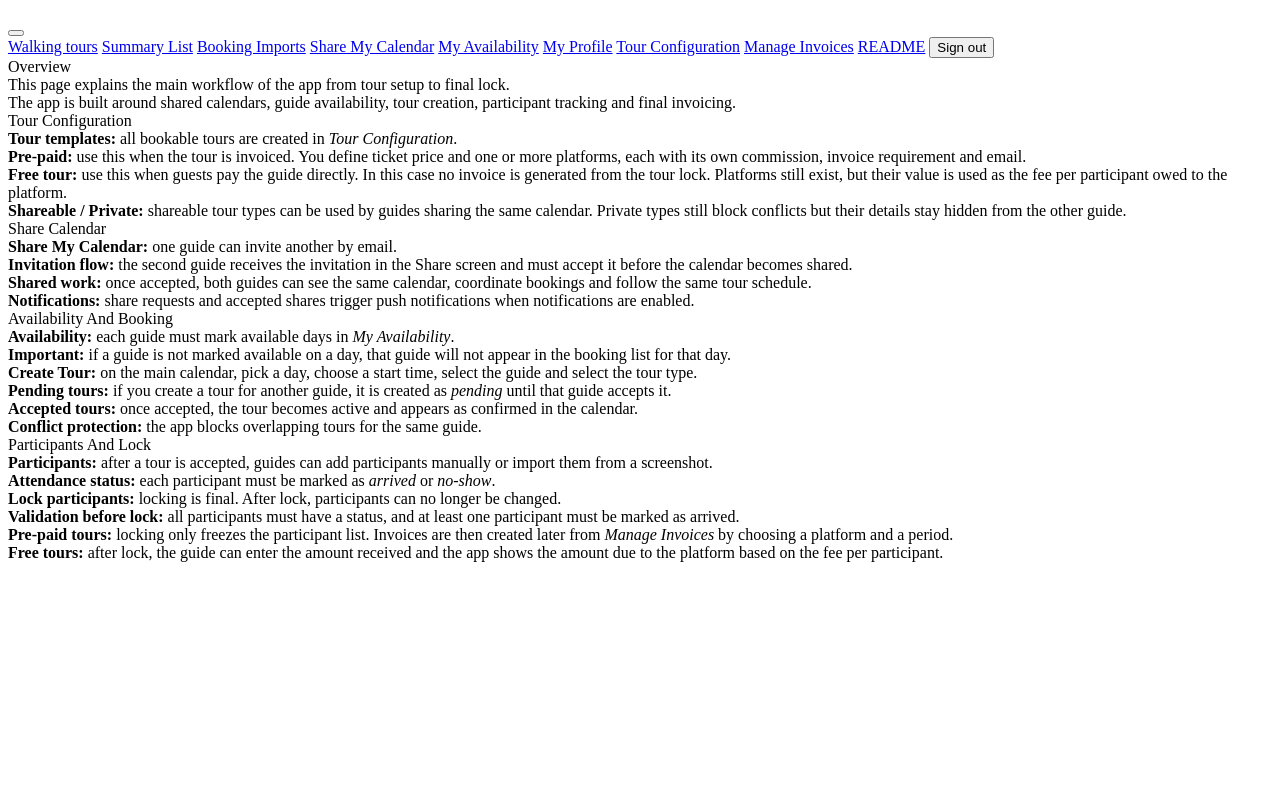
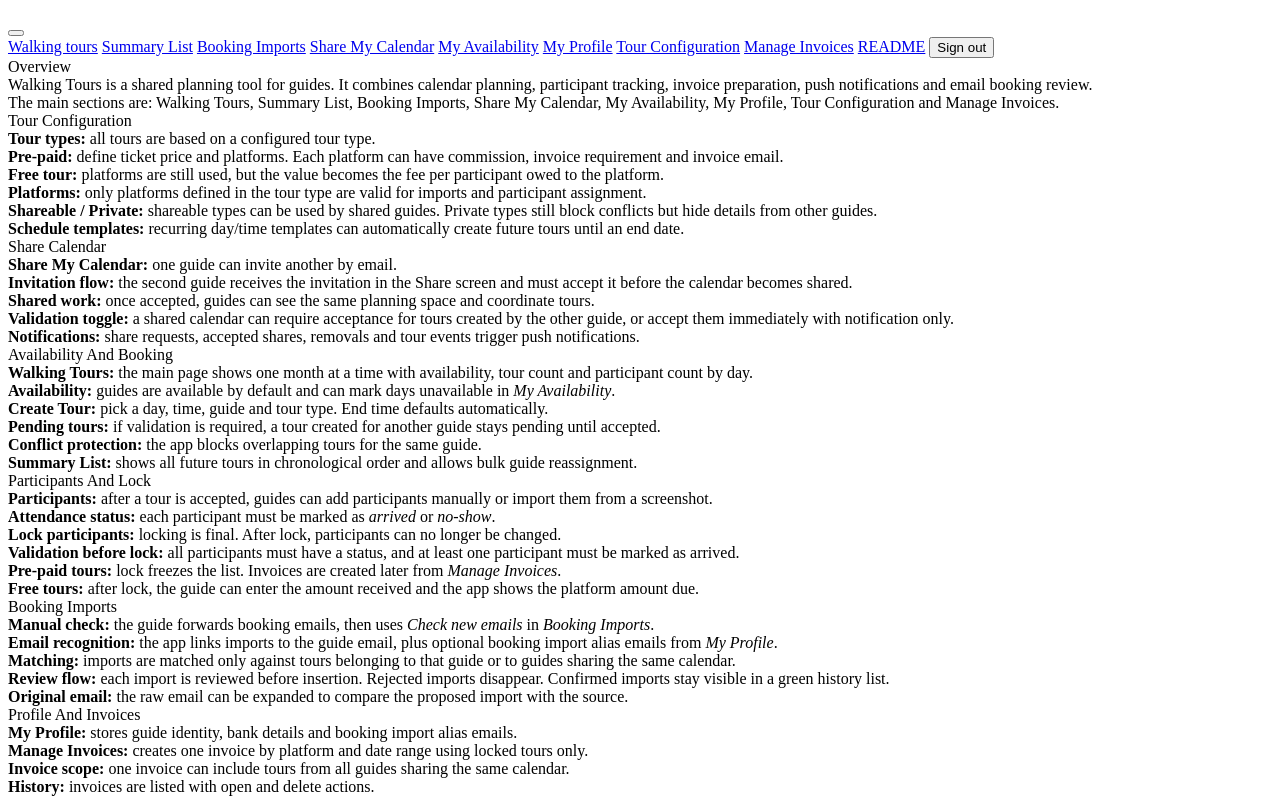
Before and after one commit to sylvainchester/walkingtours, a website with bundled scripts: page readme.html in a window 1280 px wide. Shown: the part 61-865 px from the top of the page. Before the commit the page ends 800 px from the top, so only its background shows below. Built offline with nearby package versions, Linux system fonts and the light colour scheme; some packages are replaced by stand-ins of ours; a script that the page names is missing.

Commit message:
Update README with current app features

```diff
--- a/readme.html
+++ b/readme.html
@@ -41,18 +41,20 @@
       <section class="details" aria-live="polite">
         <div class="details-title">Overview</div>
         <div class="details-content">
-          <div class="readme-line">This page explains the main workflow of the app from tour setup to final lock.</div>
-          <div class="readme-line">The app is built around shared calendars, guide availability, tour creation, participant tracking and final invoicing.</div>
+          <div class="readme-line">Walking Tours is a shared planning tool for guides. It combines calendar planning, participant tracking, invoice preparation, push notifications and email booking review.</div>
+          <div class="readme-line">The main sections are: Walking Tours, Summary List, Booking Imports, Share My Calendar, My Availability, My Profile, Tour Configuration and Manage Invoices.</div>
         </div>
       </section>
 
       <section class="details" aria-live="polite">
         <div class="details-title">Tour Configuration</div>
         <div class="details-content">
-          <div class="readme-line"><strong>Tour templates:</strong> all bookable tours are created in <em>Tour Configuration</em>.</div>
-          <div class="readme-line"><strong>Pre-paid:</strong> use this when the tour is invoiced. You define ticket price and one or more platforms, each with its own commission, invoice requirement and email.</div>
-          <div class="readme-line"><strong>Free tour:</strong> use this when guests pay the guide directly. In this case no invoice is generated from the tour lock. Platforms still exist, but their value is used as the fee per participant owed to the platform.</div>
-          <div class="readme-line"><strong>Shareable / Private:</strong> shareable tour types can be used by guides sharing the same calendar. Private types still block conflicts but their details stay hidden from the other guide.</div>
+          <div class="readme-line"><strong>Tour types:</strong> all tours are based on a configured tour type.</div>
+          <div class="readme-line"><strong>Pre-paid:</strong> define ticket price and platforms. Each platform can have commission, invoice requirement and invoice email.</div>
+          <div class="readme-line"><strong>Free tour:</strong> platforms are still used, but the value becomes the fee per participant owed to the platform.</div>
+          <div class="readme-line"><strong>Platforms:</strong> only platforms defined in the tour type are valid for imports and participant assignment.</div>
+          <div class="readme-line"><strong>Shareable / Private:</strong> shareable types can be used by shared guides. Private types still block conflicts but hide details from other guides.</div>
+          <div class="readme-line"><strong>Schedule templates:</strong> recurring day/time templates can automatically create future tours until an end date.</div>
         </div>
       </section>
 
@@ -61,20 +63,21 @@
         <div class="details-content">
           <div class="readme-line"><strong>Share My Calendar:</strong> one guide can invite another by email.</div>
           <div class="readme-line"><strong>Invitation flow:</strong> the second guide receives the invitation in the Share screen and must accept it before the calendar becomes shared.</div>
-          <div class="readme-line"><strong>Shared work:</strong> once accepted, both guides can see the same calendar, coordinate bookings and follow the same tour schedule.</div>
-          <div class="readme-line"><strong>Notifications:</strong> share requests and accepted shares trigger push notifications when notifications are enabled.</div>
+          <div class="readme-line"><strong>Shared work:</strong> once accepted, guides can see the same planning space and coordinate tours.</div>
+          <div class="readme-line"><strong>Validation toggle:</strong> a shared calendar can require acceptance for tours created by the other guide, or accept them immediately with notification only.</div>
+          <div class="readme-line"><strong>Notifications:</strong> share requests, accepted shares, removals and tour events trigger push notifications.</div>
         </div>
       </section>
 
       <section class="details" aria-live="polite">
         <div class="details-title">Availability And Booking</div>
         <div class="details-content">
-          <div class="readme-line"><strong>Availability:</strong> each guide must mark available days in <em>My Availability</em>.</div>
-          <div class="readme-line"><strong>Important:</strong> if a guide is not marked available on a day, that guide will not appear in the booking list for that day.</div>
-          <div class="readme-line"><strong>Create Tour:</strong> on the main calendar, pick a day, choose a start time, select the guide and select the tour type.</div>
-          <div class="readme-line"><strong>Pending tours:</strong> if you create a tour for another guide, it is created as <em>pending</em> until that guide accepts it.</div>
-          <div class="readme-line"><strong>Accepted tours:</strong> once accepted, the tour becomes active and appears as confirmed in the calendar.</div>
+          <div class="readme-line"><strong>Walking Tours:</strong> the main page shows one month at a time with availability, tour count and participant count by day.</div>
+          <div class="readme-line"><strong>Availability:</strong> guides are available by default and can mark days unavailable in <em>My Availability</em>.</div>
+          <div class="readme-line"><strong>Create Tour:</strong> pick a day, time, guide and tour type. End time defaults automatically.</div>
+          <div class="readme-line"><strong>Pending tours:</strong> if validation is required, a tour created for another guide stays pending until accepted.</div>
           <div class="readme-line"><strong>Conflict protection:</strong> the app blocks overlapping tours for the same guide.</div>
+          <div class="readme-line"><strong>Summary List:</strong> shows all future tours in chronological order and allows bulk guide reassignment.</div>
         </div>
       </section>
 
@@ -85,8 +88,29 @@
           <div class="readme-line"><strong>Attendance status:</strong> each participant must be marked as <em>arrived</em> or <em>no-show</em>.</div>
           <div class="readme-line"><strong>Lock participants:</strong> locking is final. After lock, participants can no longer be changed.</div>
           <div class="readme-line"><strong>Validation before lock:</strong> all participants must have a status, and at least one participant must be marked as arrived.</div>
-          <div class="readme-line"><strong>Pre-paid tours:</strong> locking only freezes the participant list. Invoices are then created later from <em>Manage Invoices</em> by choosing a platform and a period.</div>
-          <div class="readme-line"><strong>Free tours:</strong> after lock, the guide can enter the amount received and the app shows the amount due to the platform based on the fee per participant.</div>
+          <div class="readme-line"><strong>Pre-paid tours:</strong> lock freezes the list. Invoices are created later from <em>Manage Invoices</em>.</div>
+          <div class="readme-line"><strong>Free tours:</strong> after lock, the guide can enter the amount received and the app shows the platform amount due.</div>
+        </div>
+      </section>
+
+      <section class="details" aria-live="polite">
+        <div class="details-title">Booking Imports</div>
+        <div class="details-content">
+          <div class="readme-line"><strong>Manual check:</strong> the guide forwards booking emails, then uses <em>Check new emails</em> in <em>Booking Imports</em>.</div>
+          <div class="readme-line"><strong>Email recognition:</strong> the app links imports to the guide email, plus optional booking import alias emails from <em>My Profile</em>.</div>
+          <div class="readme-line"><strong>Matching:</strong> imports are matched only against tours belonging to that guide or to guides sharing the same calendar.</div>
+          <div class="readme-line"><strong>Review flow:</strong> each import is reviewed before insertion. Rejected imports disappear. Confirmed imports stay visible in a green history list.</div>
+          <div class="readme-line"><strong>Original email:</strong> the raw email can be expanded to compare the proposed import with the source.</div>
+        </div>
+      </section>
+
+      <section class="details" aria-live="polite">
+        <div class="details-title">Profile And Invoices</div>
+        <div class="details-content">
+          <div class="readme-line"><strong>My Profile:</strong> stores guide identity, bank details and booking import alias emails.</div>
+          <div class="readme-line"><strong>Manage Invoices:</strong> creates one invoice by platform and date range using locked tours only.</div>
+          <div class="readme-line"><strong>Invoice scope:</strong> one invoice can include tours from all guides sharing the same calendar.</div>
+          <div class="readme-line"><strong>History:</strong> invoices are listed with open and delete actions.</div>
         </div>
       </section>
     </div>
```
